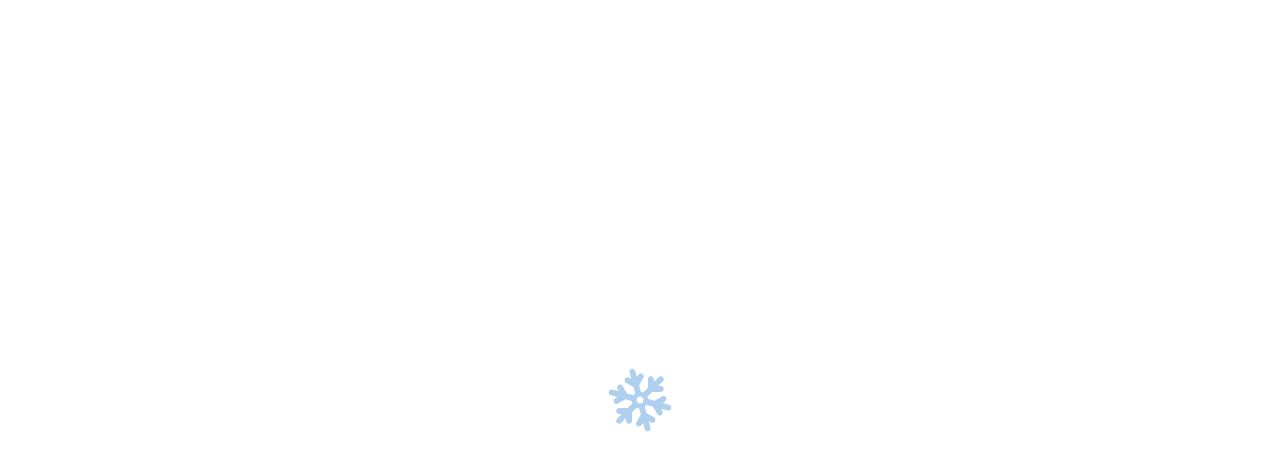
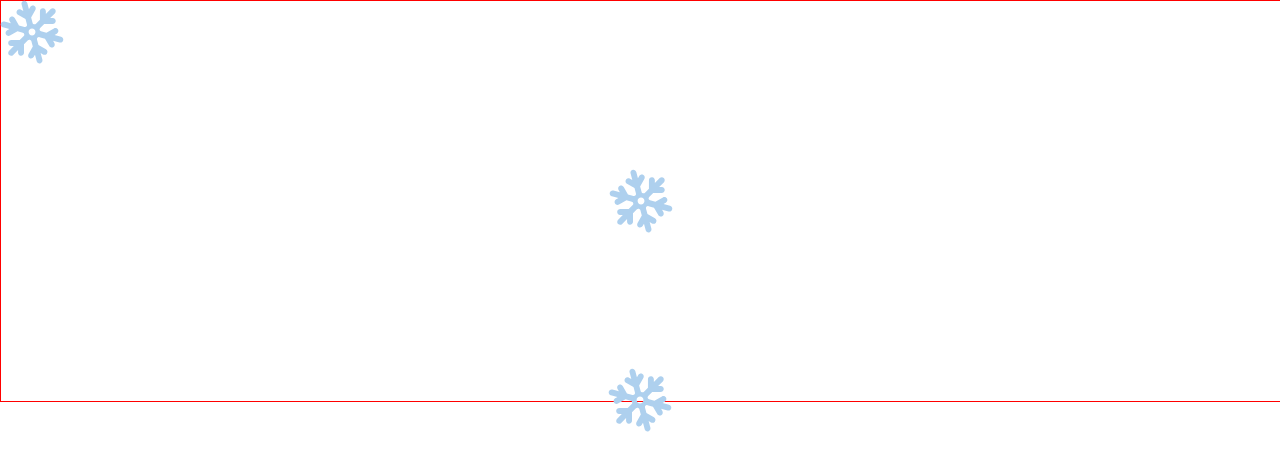
Before and after one commit to 1611037570/ShowDraggable, a Vue app: page / in a window 1280 px wide. Shown: the top 470 px of the page. Built offline with nearby package versions, Linux system fonts and the light colour scheme.

Commit message:
【优化】父级首次定位适配

```diff
--- a/src/App.vue
+++ b/src/App.vue
@@ -1,8 +1,19 @@
-<template><SnowDraggable></SnowDraggable></template>
+<template>
+  <SnowDraggable />
+  <div style="width: 100%; height: 400px; border: 1px solid red">
+    <SnowDraggable parent :firstPosition="null" />
+    <SnowDraggable parent />
+  </div>
+</template>
 
 <script setup lang="ts">
-import SnowDraggable from './components/snowDraggable';
+import SnowDraggable from './components/snowDraggable'
 </script>
 
-<style lang='scss' scoped>
+<style>
+body,
+* {
+  margin: 0 !important;
+  padding: 0 !important;
+}
 </style>
--- a/src/components/snowDraggable/src/SnowDraggable.vue
+++ b/src/components/snowDraggable/src/SnowDraggable.vue
@@ -2,8 +2,8 @@
   <div
     ref="draggable"
     :style="[draggableMode, draggablePos]"
-    @mousedown.stop="yDragStartFn"
-    @touchstart.stop="yDragStartFn"
+    @mousedown.stop="snowDragStart"
+    @touchstart.stop="snowDragStart"
   >
     <div
       v-element-size="getElementSize"
@@ -192,18 +192,21 @@ function getElementSize(size: any) {
 }
 
 watch(parentSize, (val: any) => {
+  setTimeout(() => {
     setPosition()
+  }, 100)
 })
 const isFirstPosition = ref(true)
 
 function setPosition() {
   if (!isFirstPosition.value) return
+  isFirstPosition.value = false
   if (!firstPosition.value || !firstPosition.value.length) {
     top.value = y.value
     left.value = x.value
+
     return
   }
-
   if (typeof firstPosition.value[0] === 'string') {
     switch (firstPosition.value[0]) {
       case 'left':
@@ -257,7 +260,7 @@ function setPosition() {
   } else {
     console.warn('firstPosition参数错误！第三、第四个值必须为数字')
   }
-  isFirstPosition.value = false
+  snowDragEnd()
 }
 
 onMounted(() => {
@@ -267,6 +270,7 @@ onMounted(() => {
     () => {
       if (parent.value) {
         parentSize.value = useElementSize(draggable.value.parentNode)
+        // ResetElementPosition()
       } else {
         useWindowSize((size: any) => {
           parentSize.value = size
@@ -304,7 +308,7 @@ onMounted(() => {
 })
 
 // 拖拽开始
-function yDragStartFn(event: MouseEvent) {
+function snowDragStart(event: MouseEvent) {
   if (disabled.value) return
   if (event instanceof MouseEvent && event.button !== 0) {
     return
@@ -330,15 +334,15 @@ function yDragStartFn(event: MouseEvent) {
   prevY.value = top.value
   prevX.value = left.value
   emits('onDragStart', dragData.value)
-  window.addEventListener('mousemove', yDragFn, { capture: true })
-  window.addEventListener('mouseup', yDragStopFn, { capture: true })
+  window.addEventListener('mousemove', snowDrag, { capture: true })
+  window.addEventListener('mouseup', snowDragEnd, { capture: true })
 
-  window.addEventListener('touchmove', yDragFn, { capture: true, passive: false })
-  window.addEventListener('touchend', yDragStopFn, { capture: true, passive: false })
+  window.addEventListener('touchmove', snowDrag, { capture: true, passive: false })
+  window.addEventListener('touchend', snowDragEnd, { capture: true, passive: false })
 }
 // 拖拽过程
-function yDragFn(event: MouseEvent | TouchEvent) {
-  if (isDragging.value) {
+function snowDrag(event: MouseEvent | TouchEvent) {
+  if (!isDragging.value) return
   // 阻止默认事件
   if (disabledDefaultEvent.value) {
     event.preventDefault()
@@ -354,7 +358,6 @@ function yDragFn(event: MouseEvent | TouchEvent) {
   const deltaY = (clientY - initialMouseY.value) / parentScale.value / scale.value
   let newTop = initialTop.value + deltaY
   let newLeft = initialLeft.value + deltaX
-
   const [snappedX, snappedY] = getSnapGrid(
     grid.value,
     newLeft,
@@ -404,10 +407,9 @@ function yDragFn(event: MouseEvent | TouchEvent) {
   }
   emits('onDrag', dragData.value)
 }
-}
 
 // 拖拽结束
-function yDragStopFn(event: MouseEvent | TouchEvent) {
+function snowDragEnd(event?: MouseEvent | TouchEvent) {
   isDragging.value = false
 
   // 隐藏网格位置
@@ -446,11 +448,11 @@ function yDragStopFn(event: MouseEvent | TouchEvent) {
   }
 
   emits('onDragStop', dragData.value)
-  window.removeEventListener('mousemove', yDragFn, { capture: true })
-  window.removeEventListener('mouseup', yDragStopFn, { capture: true })
+  window.removeEventListener('mousemove', snowDrag, { capture: true })
+  window.removeEventListener('mouseup', snowDragEnd, { capture: true })
 
-  window.removeEventListener('touchmove', yDragFn, { capture: true })
-  window.removeEventListener('touchend', yDragStopFn, { capture: true })
+  window.removeEventListener('touchmove', snowDrag, { capture: true })
+  window.removeEventListener('touchend', snowDragEnd, { capture: true })
 }
 
 // 重置元素位置
@@ -611,6 +613,8 @@ function magnetDetection(x: number, y: number) {
   emits('auxLine', objX)
   return
 }
+
+defineExpose({})
 </script>
 <style scoped>
 @import './assets/style.css';
```
Lines whose indentation alone changed are shown as unchanged.
